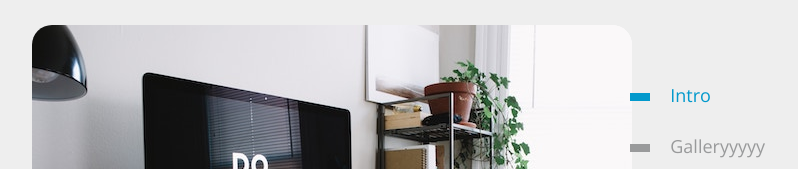
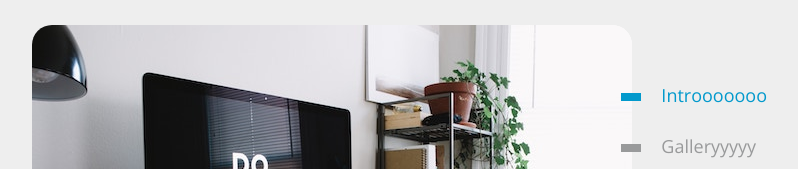
Before and after one commit to Rizalfaizin06/Jenkins-Testing, a plain HTML site: page index.html in a window 1280 px wide. Shown: the part 200-369 px from the top of the page, without its empty margins (308-1106 px from the left). Drawn offline with nearby package versions, Linux system fonts and the light colour scheme.

Commit message:
Update index.html jenkins 3

```diff
--- a/index.html
+++ b/index.html
@@ -27,7 +27,7 @@ https://templatemo.com/tm-533-verticard
       <nav class="tm-nav">
         <ul>
           <li class="active">
-            <a href="index.html"><span class="tm-nav-deco"></span>Intro</a>
+            <a href="index.html"><span class="tm-nav-deco"></span>Introoooooo</a>
           </li>
           <li>
             <a href="gallery.html"><span class="tm-nav-deco"></span>Galleryyyyy</a>
```
